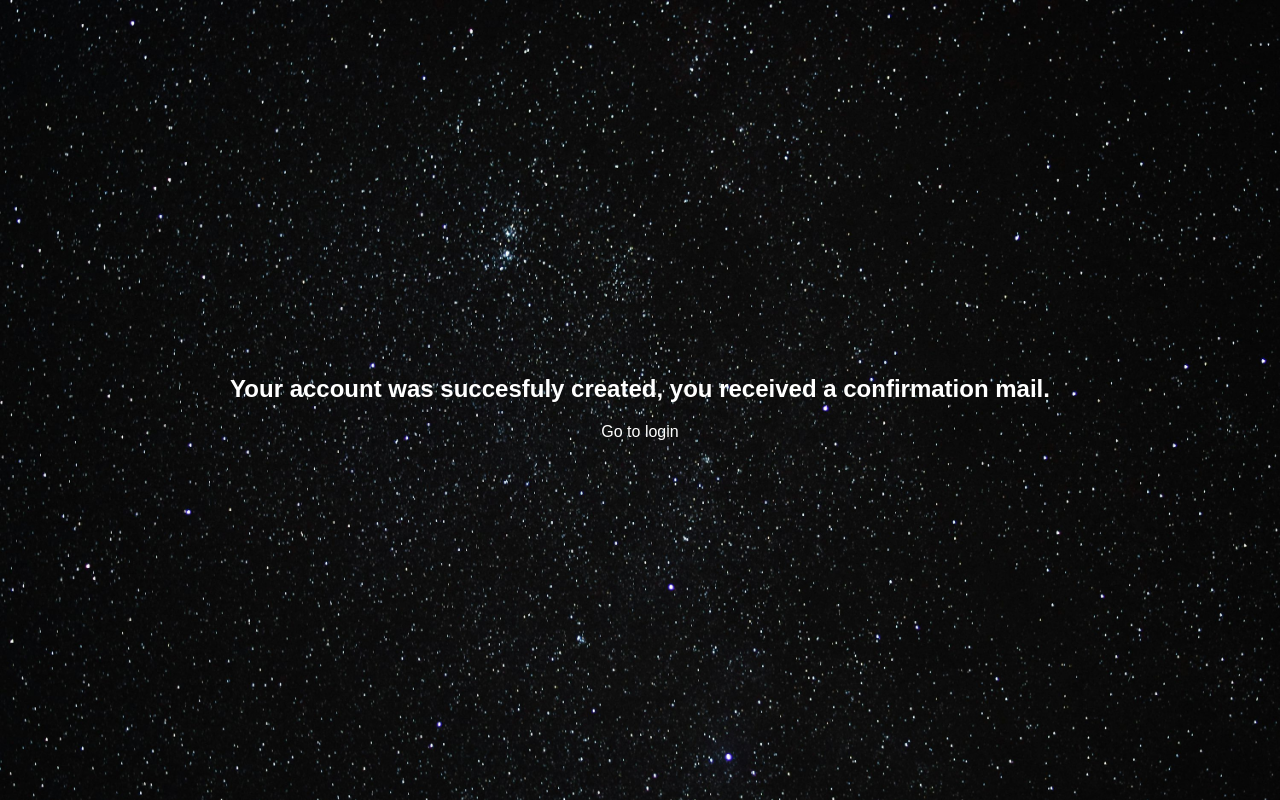
After one commit to mickeyilestmignon/Travia, a PHP site: page /accountcreated.php in a window 1280 px wide. The commit adds this page. Run offline with PHP 8.4, Linux system fonts and the light colour scheme; some libraries are stand-ins or nearby versions.

Commit message:
create account and mail confirmation

```diff
--- /dev/null
+++ b/accountcreated.php
@@ -0,0 +1,60 @@
+<?php
+
+  global $cnx;
+  include "script/mailer.php";
+
+  if (isset($_GET["destination"])) {
+
+    $email = $_GET["destination"];
+    $object = "Account succesfully created";
+    $body = "Your account was succesfuly created";
+
+    sendmail($email, $object, $body);
+  }
+
+?>
+
+<!DOCTYPE html>
+
+<html lang="en">
+<head>
+  <meta charset="UTF-8">
+  <meta http-equiv="X-UA-Compatible" content="IE=edge">
+  <meta name="viewport" content="width=device-width, initial-scale=1.0">
+  <link rel="stylesheet" type="text/css" href="index.css"/>
+
+  <title>Account created</title>
+</head>
+
+<body>
+
+  <h1>Your account was succesfuly created, you received a confirmation mail.</h1>
+
+  <a href="index.php">Go to login</a>
+
+</body>
+
+<style>
+  body {
+    display: flex;
+    flex-direction: column;
+    justify-content: center;
+    align-items: center;
+    color: #FFFFFF;
+    font-family: Arial, sans-serif;
+    height: 100vh;
+  }
+
+  h1 {
+    margin-bottom: 20px;
+    font-size: 3vh;
+  }
+
+  a {
+    text-decoration: none;
+    color: white;
+    font-size: 2vh;
+  }
+</style>
+
+</html>
--- /dev/null
+++ b/composer.json
@@ -0,0 +1,5 @@
+{
+    "require": {
+        "phpmailer/phpmailer": "^6.9"
+    }
+}
--- a/createaccount.php
+++ b/createaccount.php
@@ -77,7 +77,7 @@ if (isset($_POST['firstname']) && isset($_POST['lastname']) && isset($_POST['ema
       $query->bindParam(':workplanet', $workplanet, PDO::PARAM_STR);
       $query->execute();
 
-      header('Location: mailconfirm.php');
+      header('Location: sendmail.php?destination='.$email);
       exit();
     }
 }
--- /dev/null
+++ b/script/mailer.php
@@ -0,0 +1,37 @@
+<?php
+use PHPMailer\PHPMailer\PHPMailer;
+use PHPMailer\PHPMailer\Exception;
+
+require "vendor/phpmailer/phpmailer/src/PHPMailer.php";
+require "vendor/phpmailer/phpmailer/src/Exception.php";
+require "vendor/phpmailer/phpmailer/src/SMTP.php";
+
+global $cnx;
+include('include/connect.inc.php');
+
+function sendmail($email, $object, $body){
+
+  $mail = new PHPMailer(true);
+  $e_mail = "achireceseiandrei@gmail.com";
+
+  $mail->isSMTP();
+  $mail->SMTPAuth = true;
+  $mail->Host = "smtp.gmail.com";
+  $mail->Port = 465;
+  $mail->Username = $e_mail;
+  $mail->Password = "lobl ycxf kxci nhzb";
+  $mail->SMTPSecure = PHPMailer::ENCRYPTION_STARTTLS;
+  $mail->SMTPSecure = PHPMailer::ENCRYPTION_SMTPS;
+
+  $mail->setFrom($e_mail, 'Travia - No reply');
+  $mail->addAddress($email);
+
+  $mail->isHTML(true);
+  $mail->Subject = $object;
+  $mail->Body = $body;
+
+  $mail->CharSet = 'UTF-8';
+  $mail->Encoding = 'base64';
+
+  $mail->send();
+}
```
Also changed, not shown: mailconfirm.php (+29 -29 lines), sendmail.php (added, +21 -0 lines), 1 other file.
